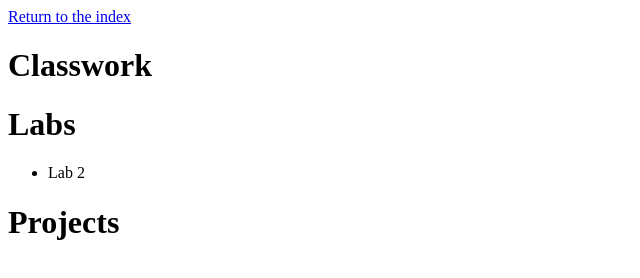
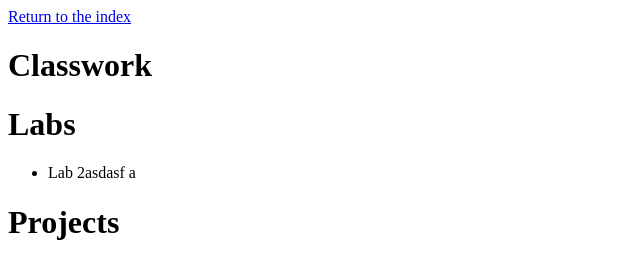
Before and after one commit to AnDanDan/MODE, a plain HTML site: page course.html in a window 1280 px wide. Shown: the full height of the page, 0-640 px from the left. Drawn offline with Linux system fonts and the light colour scheme.

Commit message:
Git fucking publish my website
PLS

```diff
--- a/course.html
+++ b/course.html
@@ -15,7 +15,7 @@
 <h1>Labs</h1>
 </hr>
 <ul>
-<li>Lab 2</li>
+<li>Lab 2asdasf a</li>
 </ul>
 
 <h1>Projects</h1>
```
